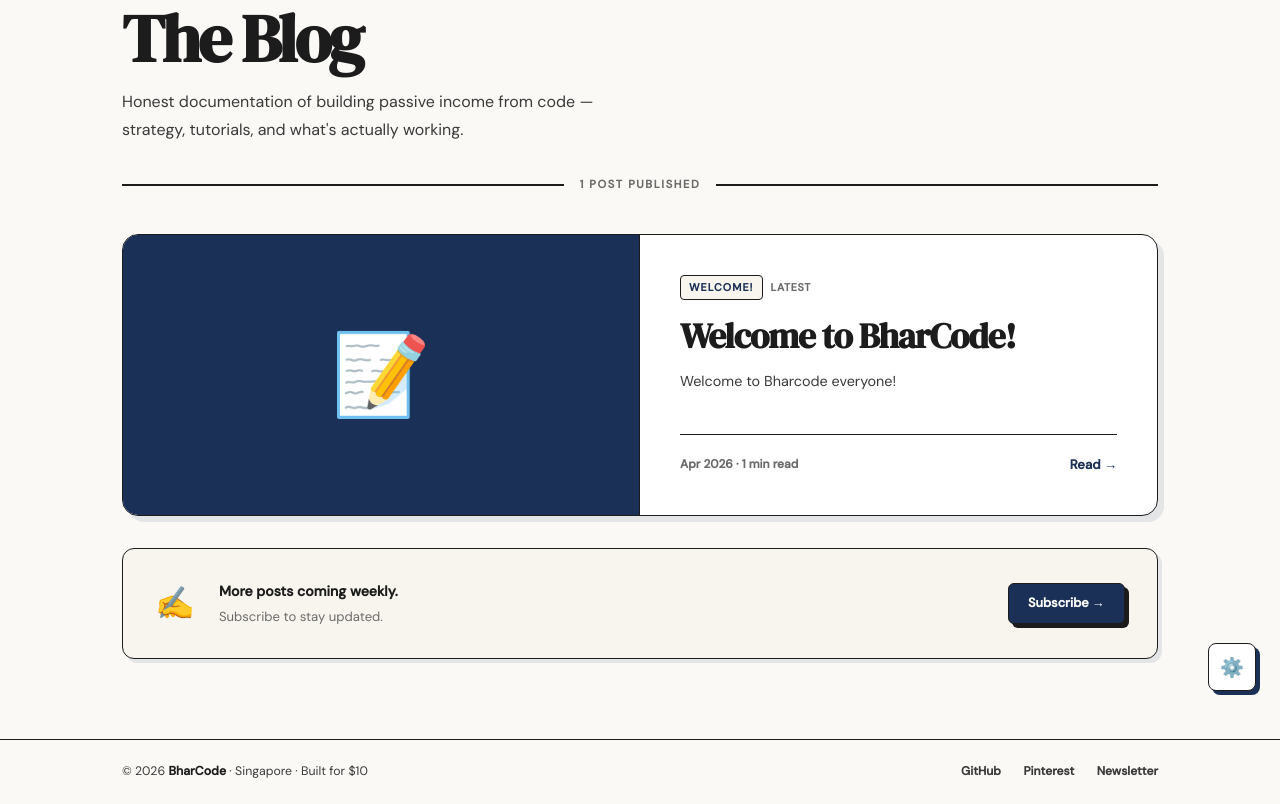
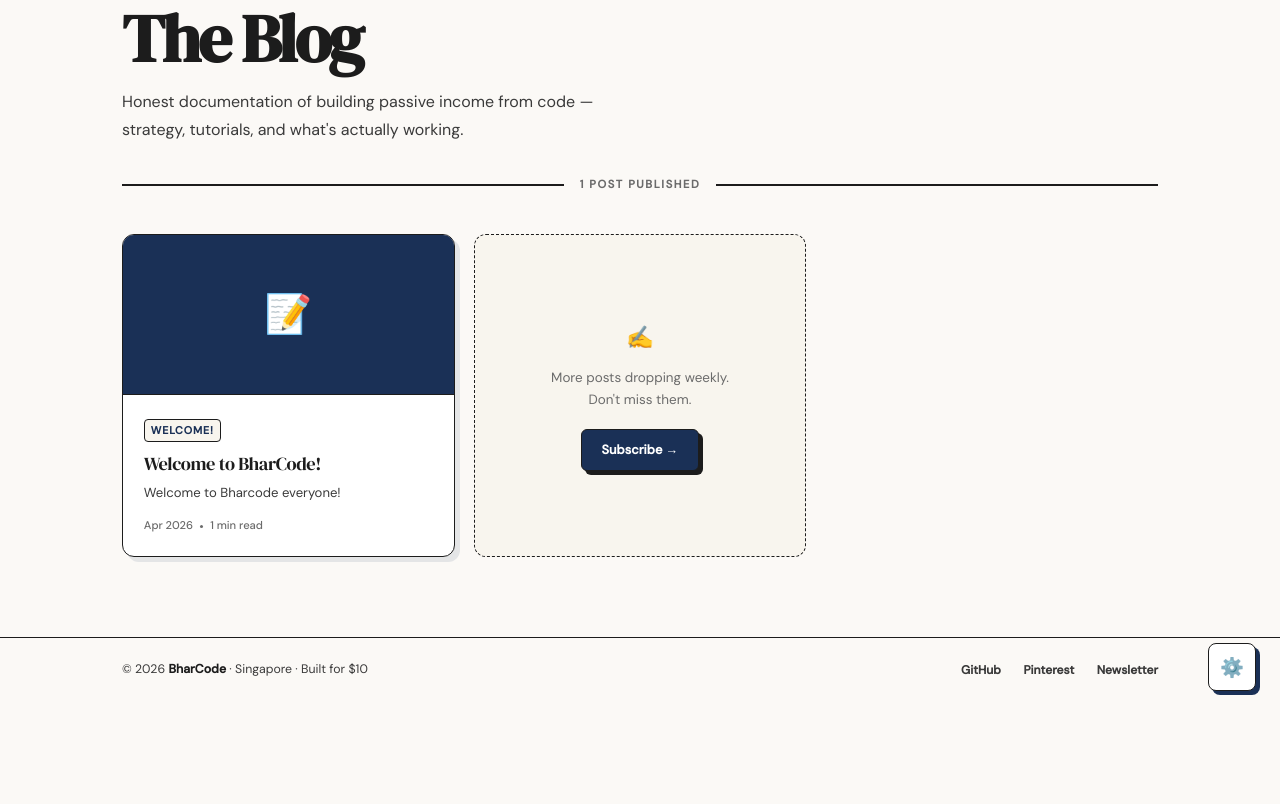
Before and after one commit to Bhargavp8/bhargavp8.github.io, an Astro site: page /blog in a window 1280 px wide. Shown: the part 85-889 px from the top of the page. After the commit the page ends 800 px from the top, so only its background shows below. Built offline with nearby package versions, Linux system fonts and the light colour scheme; Astro itself is replaced by a stand-in of ours.

Commit message:
fix: blog index, about stats, dark mode UI

```diff
--- a/src/layouts/BaseLayout.astro
+++ b/src/layouts/BaseLayout.astro
@@ -212,6 +212,7 @@
   }
   [data-theme="dark"] .toggle-thumb { background: #FBF9F6; }
   .toggle input:checked ~ .toggle-thumb { transform: translateX(18px); background: var(--bg); }
+  [data-theme="dark"] .toggle input:checked ~ .toggle-thumb { background: #FBF9F6; }
 
   /* ── LAYOUT ── */
   .page { min-height: 100vh; padding-top: 58px; }
--- a/src/pages/about.astro
+++ b/src/pages/about.astro
@@ -1,7 +1,7 @@
 ---
 import BaseLayout from '../layouts/BaseLayout.astro';
 import data from '../../public/data.json';
-const { about, costItems, roadmapItems, links } = data;
+const { about, costItems, roadmapItems, links, general } = data;
 ---
 <BaseLayout title="About — Bharcode">
 
--- a/src/pages/blog/index.astro
+++ b/src/pages/blog/index.astro
@@ -2,11 +2,9 @@
 import BaseLayout from '../../layouts/BaseLayout.astro';
 import data from '../../../public/data.json';
 const { blogPosts, links } = data;
-const livePosts = (blogPosts || []).filter((p: any) => p.title && p.excerpt && p.body?.trim().length > 10);
+const livePosts = (blogPosts || []).filter(p => p.title && p.excerpt && p.body?.trim().length > 10);
 ---
 <BaseLayout title="Blog — Bharcode">
-
-  <!-- PAGE HEADER -->
   <div style="max-width:1100px;margin:0 auto;padding:4rem 2rem 0;">
     <div class="section-label">All Posts</div>
     <h1 style="font-family:'DM Serif Display',serif;font-size:clamp(2.8rem,6vw,4.2rem);letter-spacing:-0.04em;line-height:1.0;margin-bottom:1rem;color:var(--text);">
@@ -15,8 +13,6 @@
     <p style="font-size:1rem;color:var(--text2);max-width:520px;line-height:1.75;margin-bottom:0;">
       Honest documentation of building passive income from code — strategy, tutorials, and what's actually working.
     </p>
-
-    <!-- Decorative divider -->
     <div style="display:flex;align-items:center;gap:1rem;margin-top:2rem;">
       <div style="flex:1;height:1.5px;background:var(--border);"></div>
       <span style="font-size:0.7rem;letter-spacing:0.14em;text-transform:uppercase;color:var(--text3);font-weight:600;white-space:nowrap;">
@@ -27,9 +23,7 @@
   </div>
 
   <div class="section" style="padding-top:2.5rem;">
-
     {livePosts.length === 0 ? (
-      <!-- EMPTY STATE -->
       <div style="text-align:center;padding:6rem 2rem;border:1.5px dashed var(--border);border-radius:16px;background:var(--bg-alt);">
         <div style="font-size:3rem;margin-bottom:1rem;">✍️</div>
         <h2 style="font-family:'DM Serif Display',serif;font-size:1.8rem;color:var(--text);margin-bottom:0.5rem;">Nothing here yet.</h2>
@@ -37,50 +31,9 @@
         <a href={links?.newsletter || '#'} target="_blank" class="btn-primary" style="margin-top:1.5rem;display:inline-block;">Subscribe →</a>
       </div>
     ) : (
-      <div>
-        <!-- FEATURED FIRST POST — larger card -->
-        {livePosts.length > 0 && (
-          <a
-            href={`/blog/${livePosts[0].id}`}
-            class="blog-featured-card reveal"
-            style="text-decoration:none;display:grid;grid-template-columns:1fr 1fr;background:var(--card-bg);border:1.5px solid var(--border);border-radius:16px;overflow:hidden;margin-bottom:2rem;box-shadow:6px 6px 0 var(--accent-light);transition:transform 0.2s,box-shadow 0.2s;"
-          >
-            <div class={`blog-feat-visual ${livePosts[0].color || 'th-green'}`}>
-              <span style="font-size:5rem;">{livePosts[0].emoji || '📝'}</span>
-            </div>
-            <div style="padding:2.5rem;display:flex;flex-direction:column;justify-content:space-between;">
-              <div>
-                <div style="display:flex;align-items:center;gap:8px;margin-bottom:1rem;">
-                  <span style="font-size:0.67rem;font-weight:700;letter-spacing:0.1em;text-transform:uppercase;color:var(--accent);background:var(--bg-alt);border:1px solid var(--border);padding:3px 8px;border-radius:4px;">
-                    {livePosts[0].category || 'Post'}
-                  </span>
-                  <span style="font-size:0.67rem;color:var(--text3);font-weight:600;letter-spacing:0.06em;text-transform:uppercase;">
-                    Latest
-                  </span>
-                </div>
-                <h2 style="font-family:'DM Serif Display',serif;font-size:clamp(1.5rem,3vw,2.2rem);color:var(--text);line-height:1.15;letter-spacing:-0.025em;margin-bottom:0.8rem;">
-                  {livePosts[0].title}
-                </h2>
-                <p style="font-size:0.9rem;color:var(--text2);line-height:1.7;">{livePosts[0].excerpt}</p>
-              </div>
-              <div style="display:flex;align-items:center;justify-content:space-between;margin-top:1.5rem;padding-top:1.2rem;border-top:1.5px solid var(--border);">
-                <span style="font-size:0.75rem;color:var(--text3);font-weight:600;">
-                  {livePosts[0].date}{livePosts[0].date && livePosts[0].readtime ? ' · ' : ''}{livePosts[0].readtime}
-                </span>
-                <span style="font-size:0.82rem;color:var(--accent);font-weight:700;">Read →</span>
-              </div>
-            </div>
-          </a>
-        )}
-
-        <!-- REST OF POSTS — 3-col grid -->
-        {livePosts.length > 1 && (
       <div class="blog-grid">
-            {livePosts.slice(1).map((post: any, i: number) => (
-              <a
-                href={`/blog/${post.id}`}
-                class={`blog-card reveal reveal-delay-${Math.min(i + 1, 4)}`}
-              >
+        {livePosts.map((post, i) => (
+          <a href={`/blog/${post.id}`} class={`blog-card reveal ${i % 3 > 0 ? `reveal-delay-${i % 3}` : ''}`}>
             <div class={`blog-thumb ${post.color || 'th-green'}`}>{post.emoji || '📝'}</div>
             <div class="blog-body">
               <div class="blog-tag">{post.category}</div>
@@ -94,56 +47,12 @@
             </div>
           </a>
         ))}
-
-            <!-- SUBSCRIBE CARD — always last in the grid -->
-            <div
-              class="blog-card reveal"
-              style="border-style:dashed;display:flex;flex-direction:column;align-items:center;justify-content:center;min-height:280px;text-align:center;cursor:default;box-shadow:none;background:var(--bg-alt);"
-            >
-              <div style="width:48px;height:48px;border-radius:8px;background:var(--card-bg);border:1.5px solid var(--border);display:flex;align-items:center;justify-content:center;font-size:1.4rem;margin-bottom:1rem;box-shadow:3px 3px 0 var(--accent-light);">✍️</div>
+        <div class="blog-card reveal" style="border-style:dashed;display:flex;flex-direction:column;align-items:center;justify-content:center;min-height:280px;text-align:center;cursor:default;box-shadow:none;background:var(--bg-alt);">
+          <div style="font-size:1.4rem;margin-bottom:0.7rem;">✍️</div>
           <p style="font-size:0.84rem;color:var(--text3);line-height:1.6;margin-bottom:1.2rem;max-width:180px;">More posts dropping weekly. Don't miss them.</p>
           <a href={links?.newsletter || '#'} target="_blank" class="btn-primary" style="font-size:0.8rem;padding:0.6rem 1.2rem;">Subscribe →</a>
         </div>
       </div>
     )}
-
-        <!-- If only 1 post, show subscribe below the featured card -->
-        {livePosts.length === 1 && (
-          <div style="display:flex;align-items:center;gap:1.5rem;padding:1.8rem 2rem;background:var(--bg-alt);border:1.5px solid var(--border);border-radius:12px;box-shadow:4px 4px 0 var(--accent-light);">
-            <div style="font-size:2rem;">✍️</div>
-            <div style="flex:1;">
-              <p style="font-size:0.88rem;font-weight:600;color:var(--text);margin-bottom:0.2rem;">More posts coming weekly.</p>
-              <p style="font-size:0.82rem;color:var(--text3);">Subscribe to stay updated.</p>
-            </div>
-            <a href={links?.newsletter || '#'} target="_blank" class="btn-primary" style="font-size:0.8rem;padding:0.6rem 1.2rem;white-space:nowrap;">Subscribe →</a>
-          </div>
-        )}
-      </div>
-    )}
-
   </div>
 </BaseLayout>
-
-<style>
-  .blog-featured-card:hover {
-    transform: translate(-3px, -3px);
-    box-shadow: 9px 9px 0 var(--accent) !important;
-  }
-  .blog-feat-visual {
-    display: flex;
-    align-items: center;
-    justify-content: center;
-    min-height: 280px;
-    border-right: 1.5px solid var(--border);
-  }
-  @media (max-width: 700px) {
-    .blog-featured-card {
-      grid-template-columns: 1fr !important;
-    }
-    .blog-feat-visual {
-      min-height: 160px;
-      border-right: none !important;
-      border-bottom: 1.5px solid var(--border);
-    }
-  }
-</style>
```
Lines whose indentation alone changed are shown as unchanged.
